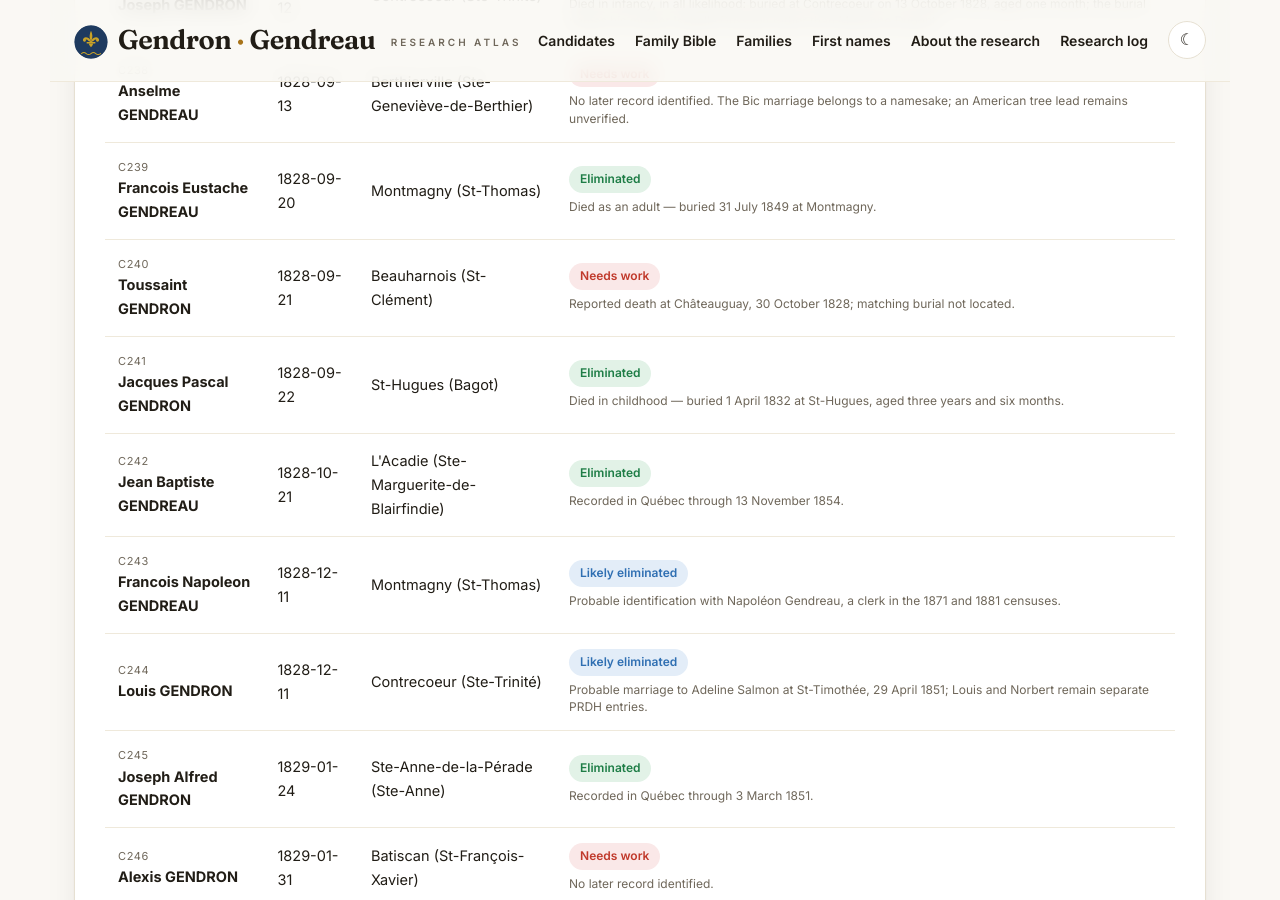
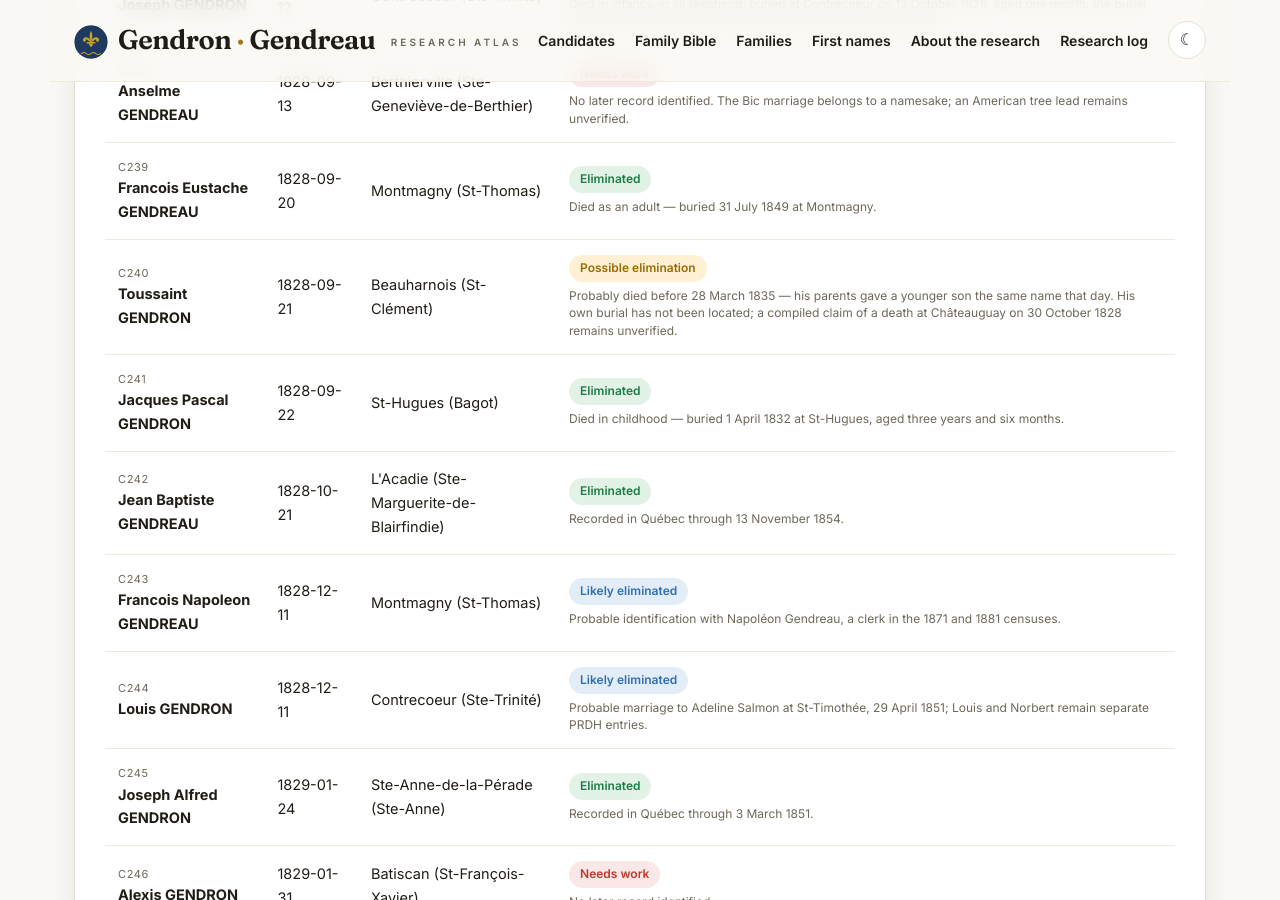
Before and after one commit to vetharmon/gendron-research, a Jekyll site: the page built from index.html, in a window 1280 px wide and 900 px high, scrolled down 23524 px. Built offline with Jekyll 4.4.1, drawn with Linux system fonts in a browser that asks for light colours.

Commit message:
C240 Toussaint Gendron — possible elimination (name reuse, 1835)

```diff
--- a/_candidates/c240.md
+++ b/_candidates/c240.md
@@ -4,13 +4,13 @@ id: "C240"
 title: "Toussaint GENDRON"
 date_record: "1828-09-21"
 place: "Beauharnois (St-Clément)"
-status: "Needs work"
-category: "unresolved"
-tier: "none"
+status: "Possible elimination"
+category: "qualified"
+tier: "possible"
 francois: false
 act: "4253870"
 parents: "Toussaint Gendron and Claire Rollin (indexed Nolin)"
-outcome: "Reported death at Châteauguay, 30 October 1828; matching burial not located."
+outcome: "Probably died before 28 March 1835 — his parents gave a younger son the same name that day. His own burial has not been located; a compiled claim of a death at Châteauguay on 30 October 1828 remains unverified."
 search_log:
   - resource: "PRDH-IGD / LAFRANCE consolidation"
     outcome: "Baptism located — act 4253870, Beauharnois (St-Clément), 1828-09-21."
@@ -20,6 +20,12 @@ search_log:
     outcome: "Baptism: C-2889 image 452, page 441, mother Claire Rollin. Different-family anonymous burial: image 455, page 444. Later namesake burial: image 776, page 763, fourteen months old. Châteauguay image 810 on C-2892 spot-checked; no matching burial identified. The reported 1828 death remains unverified."
   - resource: "14 November 2026 — 1851 and 1861 census indexes"
     outcome: "He is not in either census index, and his parents' household is not in the 1851 index either — a weak negative, since heads of household are demonstrably under-indexed in 1851. The census silence neither proves nor disproves the reported 1828 death."
+  - resource: "14 November 2026 — a younger brother of the same name (original register read)"
+    outcome: "The original Beauharnois baptism B30 (register image 680, DGS 5469007) records a second Toussaint, born 27 March 1835 and baptized 28 March 1835, son of Toussaint Gendron, journalier, and Claire Rollin; godparents François Xavier Gendron and Josephine Laberge. The name reuse indicates the 1828 child had died by March 1835. The Toussaint buried at Beauharnois on 20 May 1836 at fourteen months is this younger brother."
+  - resource: "14 November 2026 — Châteauguay window checked for the reported 1828 death"
+    outcome: "The typed Châteauguay register for 27 October – 6 November 1828 was read (images 809–811): no matching Toussaint burial; the unnamed boy buried 1 November is the son of Pierre Lefebvre and Marguerite Primeau. The compiled 30 October 1828 death claim remains unverified."
+  - resource: "14 November 2026 — grading by Tim"
+    outcome: "Moved to possible elimination on Tim's ruling: the name reuse is circumstantial evidence of the 1828 child's death, not a death record; his burial is still to find."
 permalink: /candidates/c240/
 sources:
   - label: "LAFRANCE baptism (act 4253870)"
@@ -30,17 +36,22 @@ sources:
     url: "https://www.familysearch.org/ark:/61903/3:1:3QSQ-G993-WN1L"
     access: "Free FamilySearch account"
     provenance: "Quebec, Catholic Parish Registers, 1621-1979 — image 484, DGS 5469007. Matched to the LAFRANCE act on name, date and parents (12 Nov 2026)."
+  - label: "FamilySearch register image (younger brother's baptism, 28 March 1835)"
+    url: "https://www.familysearch.org/ark:/61903/3:1:3QS7-8993-WF8C"
+    access: "Free FamilySearch account"
+    provenance: "Quebec, Catholic Parish Registers, 1621-1979 — image 680, DGS 5469007. The younger brother Toussaint, born 27 March 1835, son of Toussaint Gendron and Claire Rollin; read in the original 14 Nov 2026."
 filenames:
   []
 ---
 
 ## Biography
 
-Toussaint Gendron was born and baptized on 21 September 1828 at Beauharnois (St-Clément). The Public Archives typed transcription names his parents as Toussaint Gendron and Claire Rollin; the earlier candidate index gave Nolin. A compiled result reports a death at Châteauguay on 30 October 1828, but no matching burial has been located. The Beauharnois transcription for 28 October names an anonymous child of Léon Gendron and Catherine Cadot, a different family. The Toussaint buried at Beauharnois on 20 May 1836 was fourteen months old and belongs to the later birth, not this 1828 child. He appears in neither the 1851 nor the 1861 census index.
+Toussaint Gendron was born and baptized on 21 September 1828 at Beauharnois (St-Clément). The Public Archives typed transcription names his parents as Toussaint Gendron and Claire Rollin; the earlier candidate index gave Nolin. A compiled result reports a death at Châteauguay on 30 October 1828, but no matching burial has been located — the Châteauguay register for that window was read, and the only boy buried there on 1 November is Pierre Lefebvre's son. His parents gave a younger son the same name: Toussaint, born 27 March 1835 and baptized the next day at Beauharnois (godparents François Xavier Gendron and Josephine Laberge). The name reuse indicates the 1828 child had died by then, though his burial has not been found. The Toussaint buried at Beauharnois on 20 May 1836, at fourteen months, is the younger brother. He appears in neither the 1851 nor the 1861 census index.
 
 ## Documents
 
-- **[Baptism, 21 September 1828 — LAFRANCE act 4253870](https://www.genealogiequebec.com/Membership/LAFRANCE/acte/4253870)** — His baptism at Beauharnois (St-Clément). It is the only record linked in this file; the compiled death claim described above has no burial act behind it here.
+- **[Baptism, 21 September 1828 — LAFRANCE act 4253870](https://www.genealogiequebec.com/Membership/LAFRANCE/acte/4253870)** — His baptism at Beauharnois (St-Clément).
+- **[Brother's baptism, 28 March 1835 — FamilySearch register image](https://www.familysearch.org/ark:/61903/3:1:3QS7-8993-WF8C)** — A second Toussaint, born 27 March 1835, baptized at Beauharnois to the same parents. The reused name is the evidence that the 1828 child had died.
 
 - **[Public Archives baptism transcription, page 441](https://heritage.canadiana.ca/view/oocihm.lac_reel_c2889/452)** — Names his mother Claire Rollin.
 - **[Later namesake burial, page 763](https://heritage.canadiana.ca/view/oocihm.lac_reel_c2889/776)** — Toussaint, fourteen months old, buried 20 May 1836; not the 1828 child.
```
